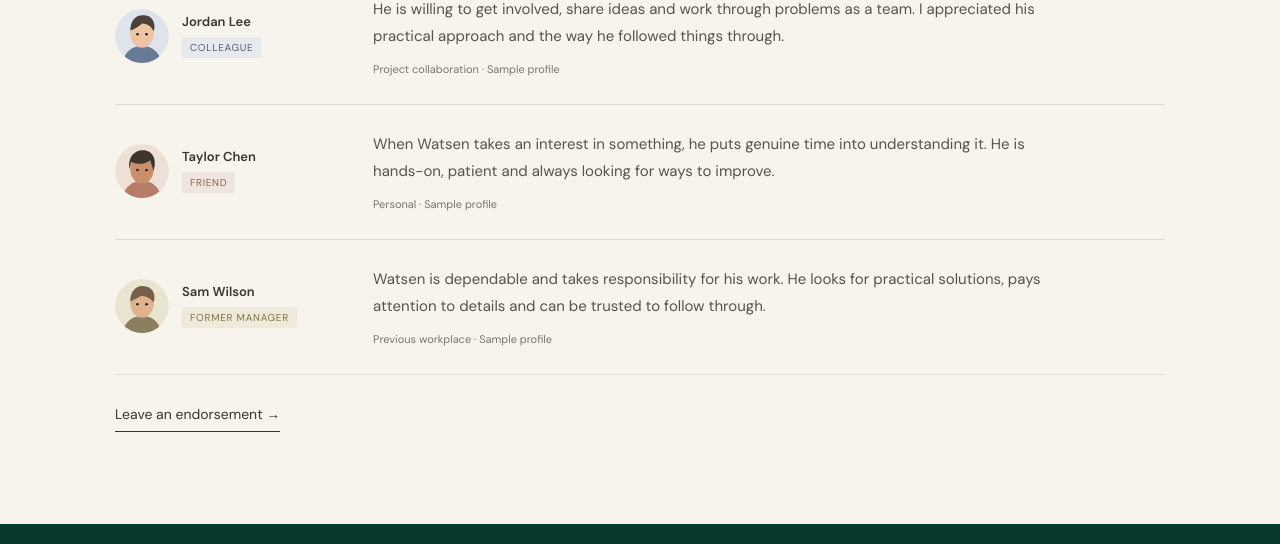
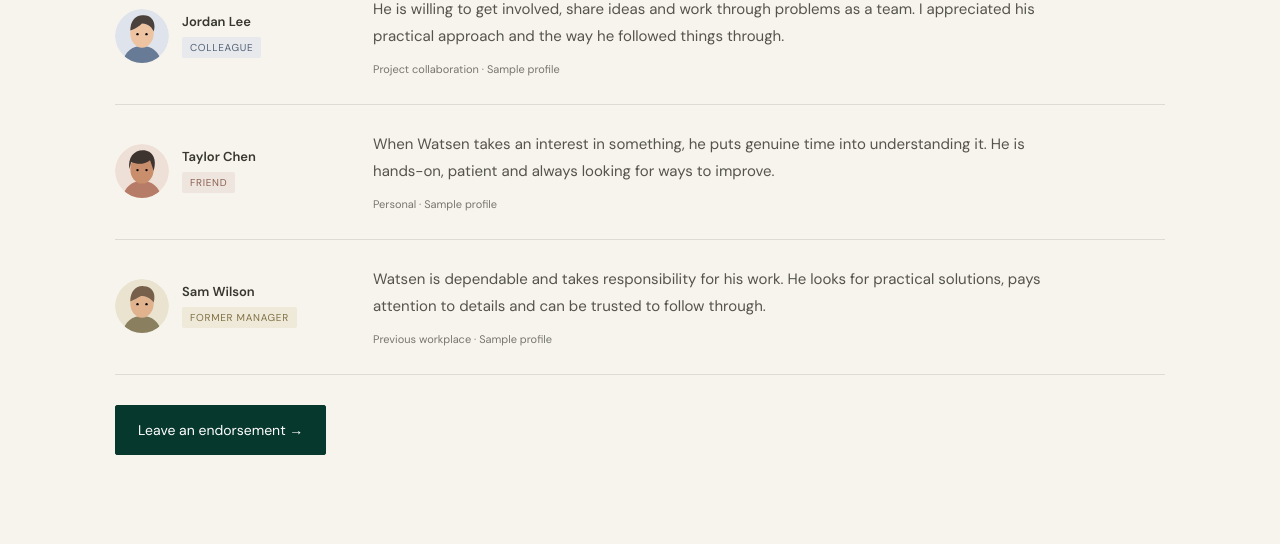
Before and after one commit to Krisy-uni/watsenProfilio, a plain HTML site: page recommendations.html in a window 1280 px wide. Shown: the part 737-1281 px from the top of the page. Drawn offline with nearby package versions, Linux system fonts and the light colour scheme.

Commit message:
Make leave endorsement call-to-action visually prominent

```diff
--- a/recommendations.html
+++ b/recommendations.html
@@ -12,7 +12,7 @@
 .client{background:#e6e9df;color:#52634c}.colleague{background:#e7e9ed;color:#536176}.friend{background:#eee5df;color:#8b6250}.manager{background:#eee9d9;color:#807044}
 .endorsement-copy{margin:0;color:#55544c;font-size:15px;line-height:1.8;max-width:690px}.endorsement-by{margin:12px 0 0;color:var(--muted);font-size:11px}
 .photo-strip{display:grid;grid-template-columns:1.4fr 1fr 1fr;gap:8px;height:100px;margin:25px 0;overflow:hidden}.photo-strip img{width:100%;height:100%;object-fit:cover}
-.invite{display:inline-block;margin-top:30px;padding-bottom:8px;border-bottom:1px solid currentColor;font-size:14px}
+.invite{display:inline-flex;align-items:center;justify-content:center;margin-top:30px;padding:15px 22px;border:1px solid var(--forest);border-radius:2px;background:var(--forest);color:#fff;font-size:14px;transition:background .2s,border-color .2s,transform .2s}.invite:hover{background:#0b493b;border-color:#0b493b;transform:translateY(-1px)}.invite:focus-visible{outline:2px solid var(--forest);outline-offset:4px}
 @media(max-width:760px){.endorsement-intro,.endorsement-area{width:100%}.endorsement-area{margin:0}.endorsement{grid-template-columns:1fr;gap:14px;padding:22px 0}.photo-strip{height:75px;gap:5px}}
 </style></head><body>
 <header class="shell header"><a class="brand" href="index.html">Watsen</a><nav class="nav" aria-label="Main navigation"><a href="index.html">Home</a><a href="work.html">Work</a><a href="journal.html">Journal</a><a href="concepts.html">Concepts</a><a href="recommendations.html">Endorsements</a><a href="contact.html">Contact</a></nav></header>
```
